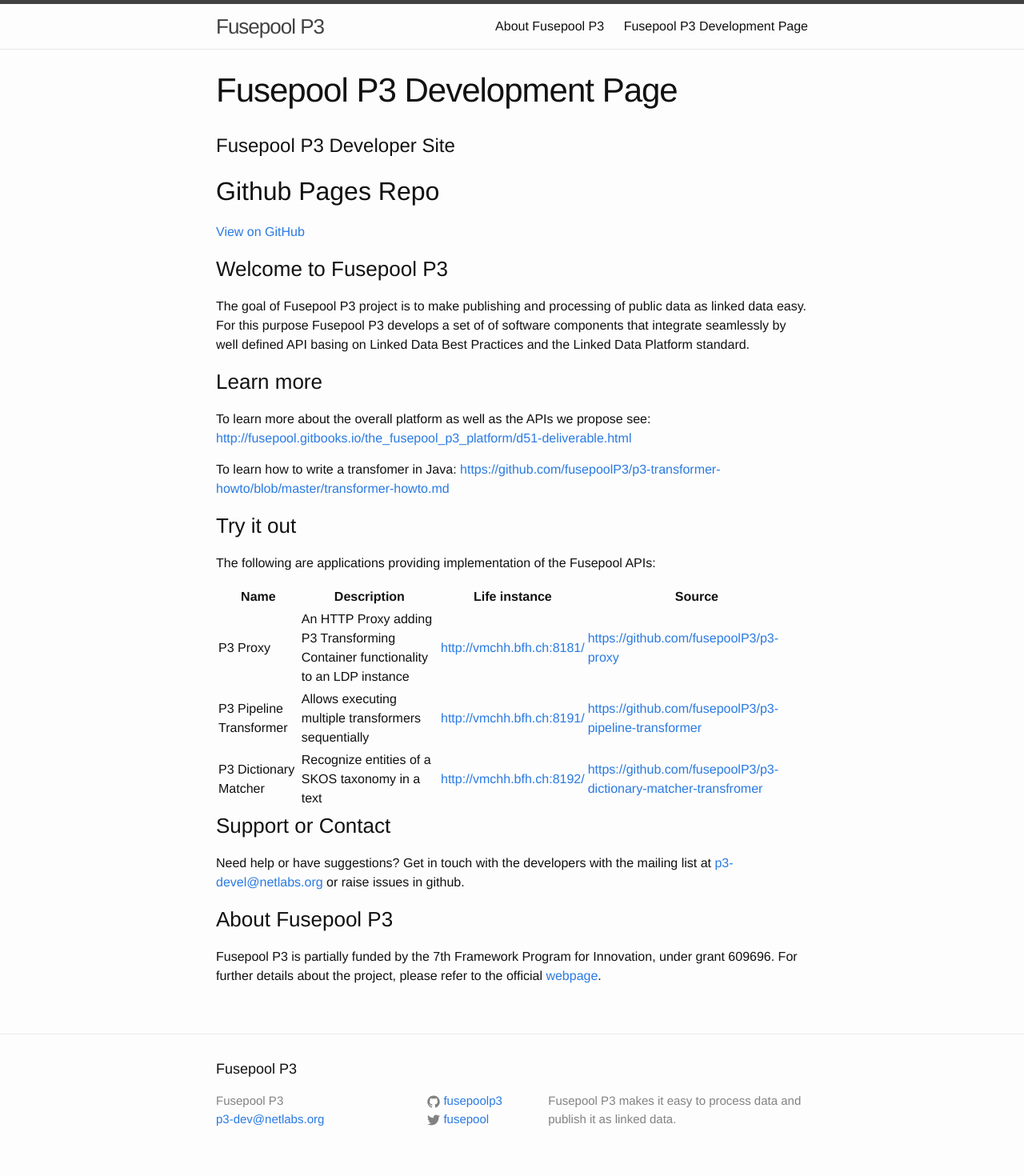
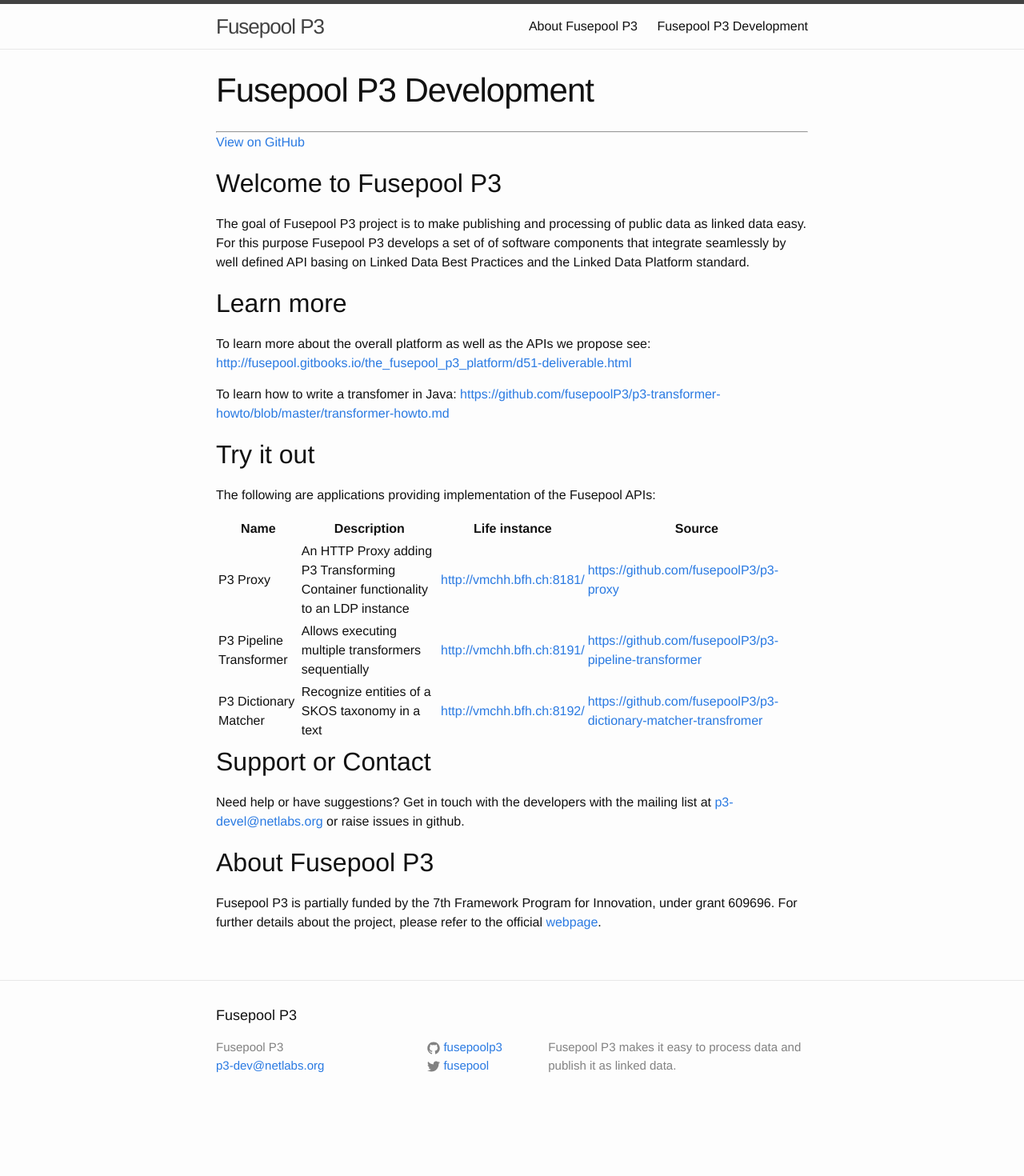
Before and after one commit to fusepoolP3/fusepoolp3.github.io, a Jekyll site: the page built from index.md, in a window 1280 px wide. Shown: the whole page at 80% size. Built offline with Jekyll 4.4.1, drawn with Linux system fonts in a browser that asks for light colours; after the commit the page ends 1403 px from its top, so only the background shows below that.

```diff
--- a/index.md
+++ b/index.md
@@ -1,18 +1,14 @@
 ---
 layout: page
-title: Fusepool P3 Development Page
+title: Fusepool P3 Development
 permalink: /
 ---
 
-Fusepool P3 Developer Site
-==========================
-
-Github Pages Repo
 -----------------
 
 [View on GitHub](https://github.com/fusepoolP3)
 
-### <a name="welcome-to-fusepool-p3"></a>Welcome to Fusepool P3
+## <a name="welcome-to-fusepool-p3"></a>Welcome to Fusepool P3
 
 The goal of Fusepool P3 project is to make publishing and processing of
 public data as linked data easy. For this purpose Fusepool P3 develops a
@@ -20,7 +16,7 @@ set of of software components that integrate seamlessly by well defined
 API basing on Linked Data Best Practices and the Linked Data Platform
 standard.
 
-### <a name="learn-more"></a>Learn more
+## <a name="learn-more"></a>Learn more
 
 To learn more about the overall platform as well as the APIs we propose
 see:
@@ -29,7 +25,7 @@ see:
 To learn how to write a transfomer in Java:
 [https://github.com/fusepoolP3/p3-transformer-howto/blob/master/transformer-howto.md](https://github.com/fusepoolP3/p3-transformer-howto/blob/master/transformer-howto.md)
 
-### <a name="try-it-out"></a>Try it out
+## <a name="try-it-out"></a>Try it out
 
 The following are applications providing implementation of the Fusepool
 APIs:
@@ -40,13 +36,14 @@ APIs:
 | P3 Pipeline Transformer | Allows executing multiple transformers sequentially | [http://vmchh.bfh.ch:8191/](http://vmchh.bfh.ch:8191/) | [https://github.com/fusepoolP3/p3-pipeline-transformer](https://github.com/fusepoolP3/p3-pipeline-transformer)|
 | P3 Dictionary Matcher | Recognize entities of a SKOS taxonomy in a text | [http://vmchh.bfh.ch:8192/](http://vmchh.bfh.ch:8192/) | [https://github.com/fusepoolP3/p3-dictionary-matcher-transfromer](https://github.com/fusepoolP3/p3-dictionary-matcher-transfromer)|
 
-### <a name="support-or-contact"></a>Support or Contact
+
+## <a name="support-or-contact"></a>Support or Contact
 
 Need help or have suggestions? Get in touch with the developers with the
 mailing list at [p3-devel@netlabs.org](mailto:p3-devel@netlabs.org) or
 raise issues in github.
 
-### <a name="about-fusepool-p3"></a>About Fusepool P3
+## <a name="about-fusepool-p3"></a>About Fusepool P3
 
 Fusepool P3 is partially funded by the 7th Framework Program for
 Innovation, under grant 609696. For further details about the project,
```
